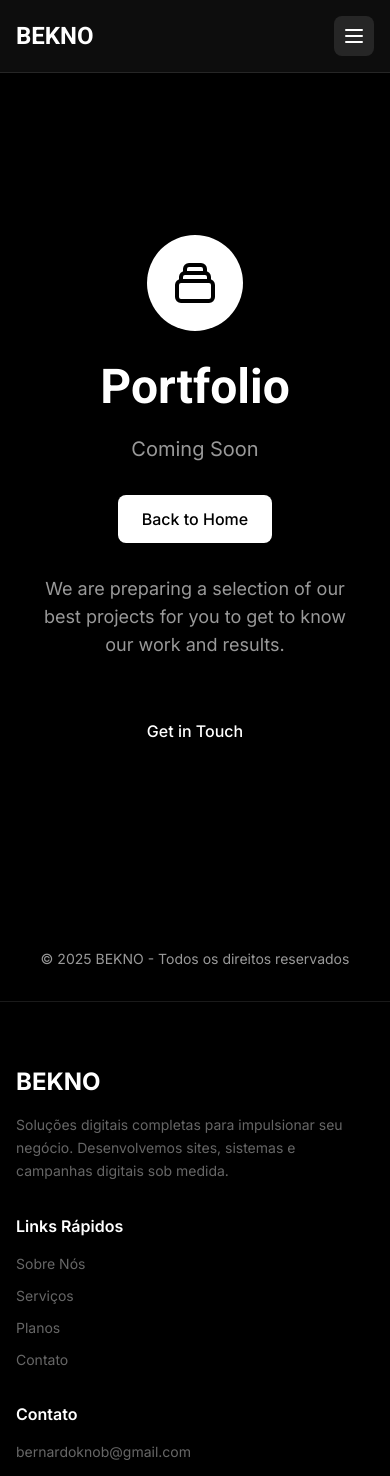
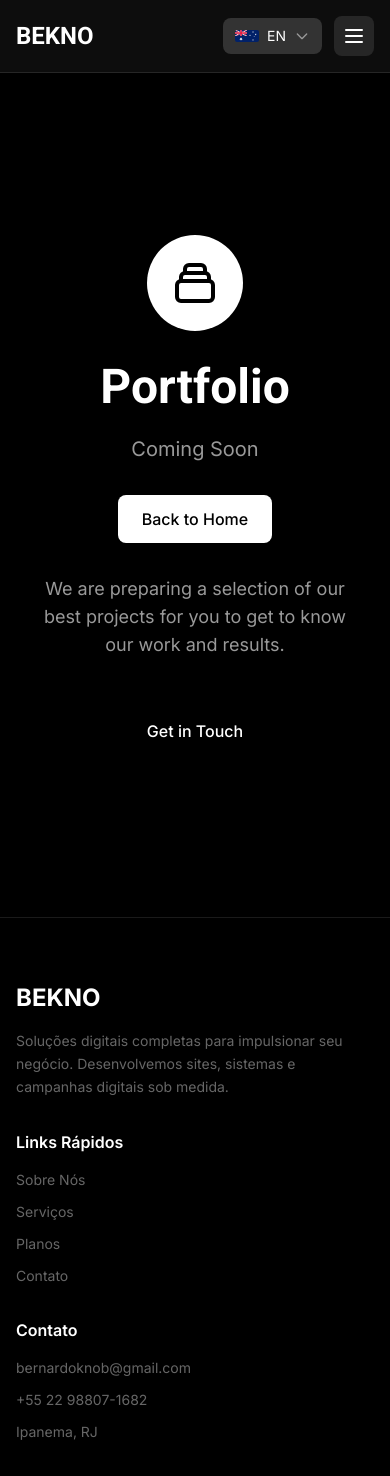
Before and after one commit to BerhartDev/bekno-landing-page, a Next.js app: page /en/portfolio in a window 390 px wide. Shown: the top 1476 px of the page. Built offline with nearby package versions, Linux system fonts and the light colour scheme.

Commit message:
langSwitcher and corrections

```diff
--- a/src/app/[locale]/portfolio/page.tsx
+++ b/src/app/[locale]/portfolio/page.tsx
@@ -56,13 +56,6 @@
           </div>
         </Container>
       </main>
-
-      {/* Footer */}
-      <footer className="bg-bekno-black text-bekno-white py-8 text-center">
-        <p className="text-sm text-bekno-gray-light">
-          © 2025 BEKNO - Todos os direitos reservados
-        </p>
-      </footer>
     </div>
   );
 }
--- a/src/components/layout/Header.tsx
+++ b/src/components/layout/Header.tsx
@@ -72,9 +72,11 @@
           </Button>
         </div>
 
-        {/* Mobile Menu Button */}
+        {/* Mobile Actions */}
+        <div className="md:hidden flex items-center space-x-3">
+          <LanguageSwitcher />
           <button
-          className="md:hidden flex items-center justify-center w-10 h-10 rounded-lg bg-bekno-white/10 hover:bg-bekno-white/20 transition-colors duration-300"
+            className="flex items-center justify-center w-10 h-10 rounded-lg bg-bekno-white/10 hover:bg-bekno-white/20 transition-colors duration-300"
             onClick={() => setIsMenuOpen(!isMenuOpen)}
           >
             <svg className="w-6 h-6" fill="none" stroke="currentColor" viewBox="0 0 24 24">
@@ -85,6 +87,7 @@
               )}
             </svg>
           </button>
+        </div>
       </div>
 
       {/* Mobile Menu */}
@@ -119,8 +122,7 @@
             >
               {t('contact')}
             </Link>
-            <div className="pt-4 border-t border-bekno-white/10 flex items-center justify-between">
-              <LanguageSwitcher />
+            <div className="pt-4 border-t border-bekno-white/10 flex justify-center">
               <Button
                 variant="secondary"
                 size="sm"
```
Lines whose indentation alone changed are shown as unchanged.
